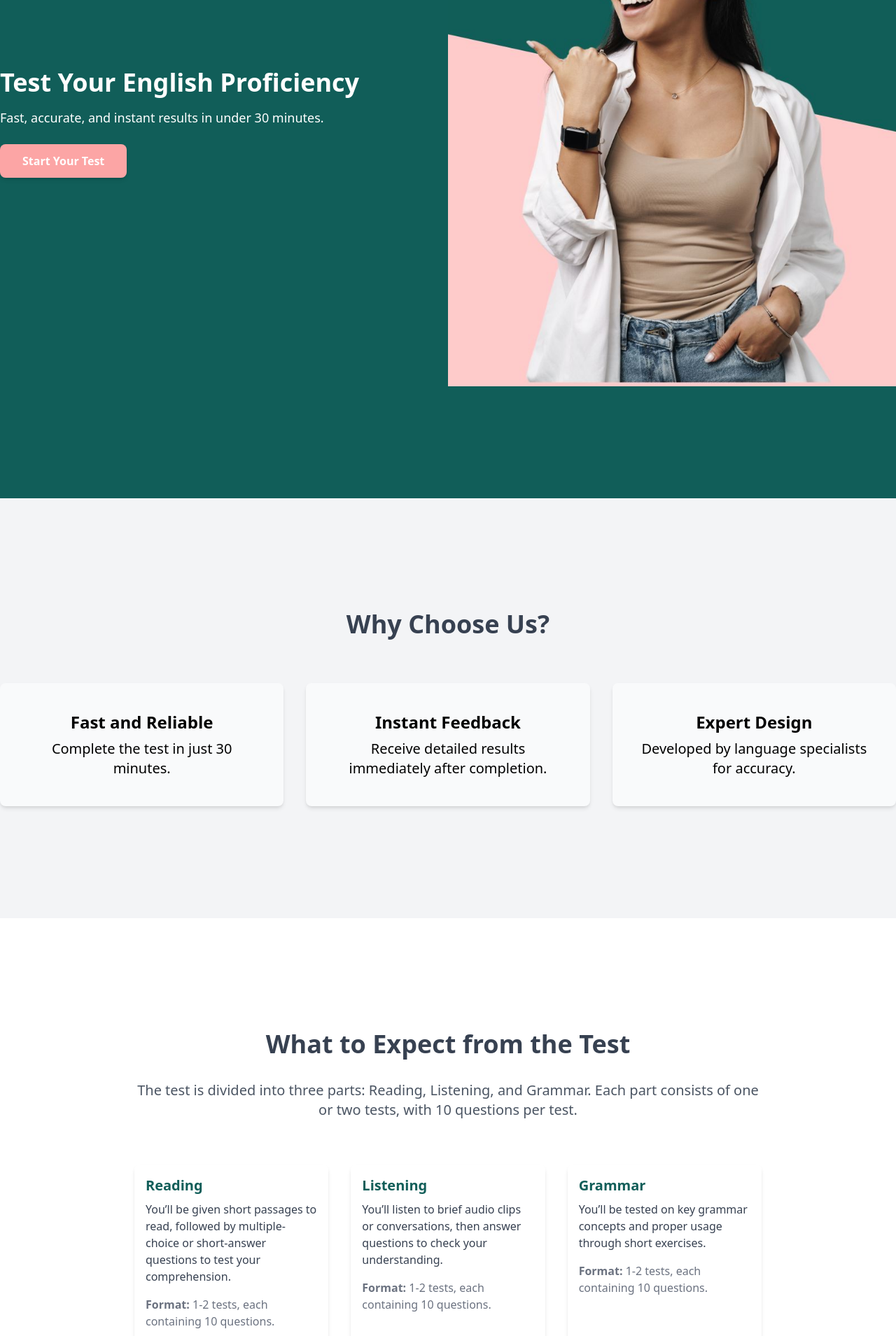
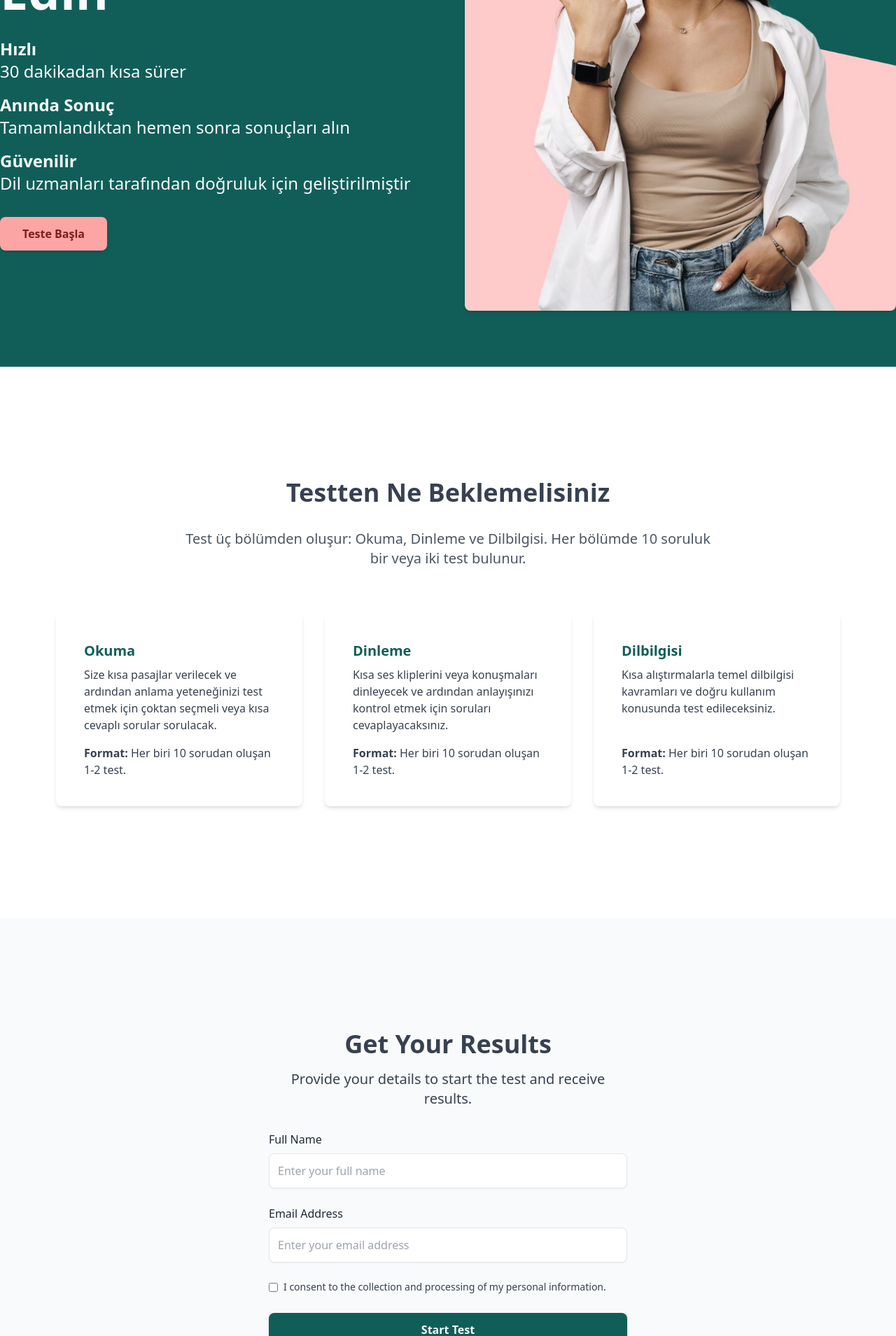
Before and after one commit to annasvst/english-learning-platform, a Next.js app: page / in a window 1280 px wide. Shown: the part 360-2269 px from the top of the page at 70% size. Built offline with nearby package versions, Linux system fonts and the light colour scheme.

Commit message:
Add firebase to store user information

```diff
--- a/package.json
+++ b/package.json
@@ -10,6 +10,7 @@
     "test": "jest"
   },
   "dependencies": {
+    "firebase": "^11.2.0",
     "next": "15.1.2",
     "react": "^19.0.0",
     "react-dom": "^19.0.0"
--- a/src/app/_landingPageComponents/Features.tsx
+++ b/src/app/_landingPageComponents/Features.tsx
@@ -1,8 +1,8 @@
 export const Features = () => {
   return (
     <section id="features" className="py-40 bg-gray-100 dark:bg-gray-700">
-        <div className="container mx-auto text-center">
-            <h2 className="text-4xl text-gray-700 dark:gray-50 font-bold">Why Choose Us?</h2>
+        <div className="container max-w-screen-2xl mx-auto text-center">
+            <h2 className="text-4xl text-gray-700 dark:text-gray-50 font-bold">Why Choose Us?</h2>
             <div className="grid grid-cols-1 md:grid-cols-3 gap-8 mt-16">
                 <div className="bg-gray-50 p-10 rounded-lg shadow-md">
                     <h3 className="text-2xl font-semibold text-primary">Fast and Reliable</h3>
--- a/src/app/_landingPageComponents/Hero.tsx
+++ b/src/app/_landingPageComponents/Hero.tsx
@@ -2,29 +2,43 @@ import Image from "next/image";
 
 export const Hero = () => {
   return (
-    <section className="bg-teal-800 text-white py-40">
-      <div className="container mx-auto flex flex-col md:flex-row items-center">
-        <div className="md:w-1/2 text-center md:text-left">
-          <h1 className="text-4xl font-extrabold">
-            Test Your English Proficiency
-          </h1>
-          <p className="mt-4 text-lg">
-            Fast, accurate, and instant results in under 30 minutes.
-          </p>
+    <section className="bg-teal-800 text-gray-50 min-h-screen flex items-center py-20">
+      <div className="container mx-auto flex flex-col md:flex-row items-center space-y-12 md:space-y-0 md:space-x-12">
+        <div className="md:w-1/2 text-center md:text-left space-y-8">
+          <h1 className="text-7xl font-semibold">İngilizce Seviyenizi Test Edin</h1>
+          <ul className="space-y-4">
+            <li>
+              <h2 className="text-2xl font-bold">Hızlı</h2>
+              <p className="text-2xl">30 dakikadan kısa sürer</p>
+            </li>
+            <li>
+              <h2 className="text-2xl font-bold">Anında Sonuç</h2>
+              <p className="text-2xl">
+                Tamamlandıktan hemen sonra sonuçları alın
+              </p>
+            </li>
+            <li>
+              <h2 className="text-2xl font-bold">Güvenilir</h2>
+              <p className="text-2xl">
+                Dil uzmanları tarafından doğruluk için geliştirilmiştir
+              </p>
+            </li>
+          </ul>
           <a
             href="#form"
-            className="mt-6 inline-block bg-red-300 text-primary font-bold py-3 px-8 rounded-lg shadow-md hover:bg-red-400"
+            className="mt-6 inline-block bg-red-300 text-red-900 font-bold py-3 px-8 rounded-lg shadow-md hover:bg-red-400"
           >
-            Start Your Test
+            Teste Başla
           </a>
         </div>
-        <div className="md:w-1/2 mt-8 md:mt-0">
+        <div className="w-full md:w-1/2">
           <Image
             src="/images/hero_section_image.jpg"
-            alt="A yound woman smiling"
+            alt="Gülen genç bir kadın"
             layout="responsive"
             width={600}
             height={740}
+            className="rounded-lg shadow-md"
           />
         </div>
       </div>
--- a/src/app/_landingPageComponents/Info.tsx
+++ b/src/app/_landingPageComponents/Info.tsx
@@ -1,55 +1,53 @@
 export const Info = () => {
+  const testInfoCards = [
+    {
+      title: "Okuma",
+      description:
+        "Size kısa pasajlar verilecek ve ardından anlama yeteneğinizi test etmek için çoktan seçmeli veya kısa cevaplı sorular sorulacak.",
+      format: "Her biri 10 sorudan oluşan 1-2 test.",
+    },
+    {
+      title: "Dinleme",
+      description:
+        "Kısa ses kliplerini veya konuşmaları dinleyecek ve ardından anlayışınızı kontrol etmek için soruları cevaplayacaksınız.",
+      format: "Her biri 10 sorudan oluşan 1-2 test.",
+    },
+    {
+      title: "Dilbilgisi",
+      description:
+        "Kısa alıştırmalarla temel dilbilgisi kavramları ve doğru kullanım konusunda test edileceksiniz.",
+      format: "Her biri 10 sorudan oluşan 1-2 test.",
+    },
+  ];
+
   return (
-    <section className="mx-auto w-full max-w-4xl py-40">
-      <div className="text-center mb-6">
+    <section className="py-40 px-20">
+      <div className="max-w-screen-md mx-auto text-center">
         <h2 className="text-4xl text-gray-700 font-semibold">
-          What to Expect from the Test
+          Testten Ne Beklemelisiniz
         </h2>
         <p className="text-xl text-gray-600 my-8">
-          The test is divided into three parts: Reading, Listening, and Grammar.
-          Each part consists of one or two tests, with 10 questions per test.
+        Test üç bölümden oluşur: Okuma, Dinleme ve Dilbilgisi. Her bölümde 10 soruluk bir veya iki test bulunur.
         </p>
       </div>
 
-      <div className="grid grid-cols-1 md:grid-cols-3 gap-8 mt-16">
-        <div className="rounded-lg p-4 shadow-md hover:shadow-xl transition-shadow duration-200">
-          <h3 className="text-xl font-semibold text-teal-800 mb-2">
-            Reading
-          </h3>
-          <p className="text-gray-700 mb-4">
-            You’ll be given short passages to read, followed by multiple-choice
-            or short-answer questions to test your comprehension.
-          </p>
-          <p className="text-gray-500">
-            <strong>Format:</strong> 1-2 tests, each containing 10 questions.
-          </p>
-        </div>
-
-        <div className="rounded-lg p-4 shadow-md hover:shadow-xl transition-shadow duration-200">
-          <h3 className="text-xl font-semibold text-teal-800 mb-2">
-            Listening
-          </h3>
-          <p className="text-gray-700 mb-4">
-            You’ll listen to brief audio clips or conversations, then answer
-            questions to check your understanding.
-          </p>
-          <p className="text-gray-500">
-            <strong>Format:</strong> 1-2 tests, each containing 10 questions.
-          </p>
-        </div>
-
-        <div className="rounded-lg p-4 shadow-md hover:shadow-xl transition-shadow duration-200">
-          <h3 className="text-xl font-semibold text-teal-800 mb-2">
-            Grammar
-          </h3>
-          <p className="text-gray-700 mb-4">
-            You’ll be tested on key grammar concepts and proper usage through
-            short exercises.
-          </p>
-          <p className="text-gray-500">
-            <strong>Format:</strong> 1-2 tests, each containing 10 questions.
-          </p>
-        </div>
+      <div className="max-w-screen-2xl mx-auto grid grid-cols-1 md:grid-cols-3 gap-8 mt-16">
+        {testInfoCards.map((card, index) => (
+          <div
+            key={index}
+            className="rounded-lg p-10 shadow-md hover:shadow-xl transition-shadow duration-200 flex flex-col justify-between	"
+          >
+            <div>
+              <h3 className="text-xl font-semibold text-teal-800 mb-2">
+                {card.title}
+              </h3>
+              <p className="text-gray-700 mb-4">{card.description}</p>
+            </div>
+            <p className="text-gray-700">
+              <span className="font-semibold">Format:</span> {card.format}
+            </p>
+          </div>
+        ))}
       </div>
     </section>
   );
--- a/src/app/_landingPageComponents/StartTestForm.tsx
+++ b/src/app/_landingPageComponents/StartTestForm.tsx
@@ -1,39 +1,59 @@
-import { redirect } from "next/navigation";
+'use client';
+
+import { useRouter } from 'next/navigation'
 import { useTestAnswers } from "../test/TestAnswersProvider";
 import Form from 'next/form';
 
 export const StartTestForm = () => {
     const { dispatch } = useTestAnswers();
+    const router = useRouter();
 
-    const handleStartTest = (formData: FormData) => {
-        const fullName = formData.get("fullname");
+    const handleStartTest = async (formData: FormData) => {
+        const name = formData.get("fullname");
         const email = formData.get("email");
+        const consent = formData.get("consent");
 
-        console.log("Full Name:", fullName);
-        console.log("Email:", email);
+        try {
+            const response = await fetch('/api/user', {
+              method: 'POST',
+              headers: {
+                'Content-Type': 'application/json',
+              },
+              body: JSON.stringify({ name, email, consent }),
+            });
 
-        dispatch({ type: "RESET_ANSWERS" });
-        redirect("/test/reading");
+            console.log(response);
+
+            if (response.ok) {
+              console.log('User created successfully');
+              dispatch({ type: "RESET_ANSWERS" });
+              router.push('/test/reading');
+            } else {
+              console.error('Error creating user');
+            }
+          } catch (error) {
+            console.error('Error:', error);
+          }
     };
 
     return (
         <section id="htmlForm" className="py-40 bg-gray-50">
             <div className="container mx-auto max-w-lg">
-                <h2 className="text-4xl font-bold text-center text-primary gray-700">Get Your Results</h2>
-                <p className="mt-4 text-center gray-700 text-xl">Provide your details to start the test and receive results.</p>
-                <Form className="mt-8 space-y-6" action={handleStartTest}>
+                <h2 className="text-4xl font-bold text-center text-primary text-gray-700">Get Your Results</h2>
+                <p className="mt-4 text-center text-gray-700 text-xl">Provide your details to start the test and receive results.</p>
+                <Form className="mt-8 space-y-6" action={handleStartTest} id="form">
                     <div>
-                        <label htmlFor="fullname" className="block font-medium gray-800">Full Name</label>
+                        <label htmlFor="fullname" className="block font-medium text-gray-800">Full Name</label>
                         <input type="text" id="fullname" name="fullname" className="w-full mt-2 p-3 border rounded-lg shadow-sm" placeholder="Enter your full name" required />
                     </div>
                     <div>
-                        <label htmlFor="email" className="block font-medium gray-800">Email Address</label>
+                        <label htmlFor="email" className="block font-medium text-gray-800">Email Address</label>
                         <input type="email" id="email" name="email" className="w-full mt-2 p-3 border rounded-lg shadow-sm" placeholder="Enter your email address" required />
                     </div>
                     <div>
                         <label className="inline-flex items-center">
                             <input type="checkbox" id="consent" name="consent" className="htmlForm-checkbox text-primary" required />
-                            <span className="ml-2 text-sm gray-700">I consent to the collection and processing of my personal information.</span>
+                            <span className="ml-2 text-sm text-gray-700">I consent to the collection and processing of my personal information.</span>
                         </label>
                     </div>
                     <button type="submit" className="w-full bg-teal-800 text-gray-50 font-bold py-3 p-10 rounded-lg shadow-md hover:bg-teal-700">Start Test</button>
--- /dev/null
+++ b/src/app/api/user/route.ts
@@ -0,0 +1,43 @@
+import { initializeApp } from 'firebase/app';
+import { getFirestore, doc, setDoc, collection } from 'firebase/firestore';
+import { NextRequest, NextResponse } from 'next/server';
+
+const firebaseConfig = {
+  apiKey: process.env.FIREBASE_API_KEY,
+  authDomain: process.env.FIREBASE_AUTH_DOMAIN,
+  projectId: process.env.FIREBASE_PROJECT_ID,
+  storageBucket: process.env.FIREBASE_STORAGE_BUCKET,
+  messagingSenderId: process.env.FIREBASE_MESSAGING_SENDER_ID,
+  appId: process.env.FIREBASE_APP_ID,
+  measurementId: process.env.FIREBASE_MEASUREMENT_ID
+};
+
+const app = initializeApp(firebaseConfig);
+const db = getFirestore(app);
+const usersCollectionRef = collection(db, "users");
+
+export const POST = async (req: NextRequest) => {
+  console.log('Creating user...');
+  const { name, email, consent } = await req.json();
+  const normalizedEmail = email.trim().toLowerCase();
+
+  if (!name || !email || !consent) {
+    return NextResponse.json({ error: "Name, email, and consent are required" }, { status: 400 });
+  }
+
+  const docReference = doc(usersCollectionRef, normalizedEmail);
+
+  try {
+    await setDoc(docReference, {
+      name,
+      email,
+      consent: new Date(),
+      consentText: 'I consent to the collection and processing of my personal information.'
+    });
+
+    return NextResponse.json({ message: 'User created successfully' }, { status: 201 });
+  } catch (error) {
+    console.error('Error creating user:', error);
+    return NextResponse.json({ error: "Error creating user" }, { status: 500 });
+  }
+}
--- a/src/app/page.tsx
+++ b/src/app/page.tsx
@@ -1,39 +1,14 @@
-"use client";
-
-import { redirect } from "next/navigation";
-import { useTestAnswers } from "./test/TestAnswersProvider";
 import { Hero } from "./_landingPageComponents/Hero";
-import { Features } from "./_landingPageComponents/Features";
 import { StartTestForm } from "./_landingPageComponents/StartTestForm";
 import { Info } from "./_landingPageComponents/Info";
 
 export default function Home() {
-  const { dispatch } = useTestAnswers();
-
-  const handleStartTest = () => {
-    dispatch({ type: "RESET_ANSWERS" });
-    redirect("/test/reading");
-  };
 
   return (
-    <>
+    <main>
       <Hero />
-      <Features />
       <Info />
       <StartTestForm />
-
-      <div className="grid grid-rows-[20px_1fr_20px] items-center justify-items-center min-h-screen p-8 pb-20 gap-16 sm:p-20 font-[family-name:var(--font-geist-sans)]">
-        <main className="flex flex-col gap-8 row-start-2 items-center sm:items-start">
-          <h1>Welcome to the test</h1>
-          <p>Instructions to be here</p>
-          <button
-            onClick={handleStartTest}
-            className="px-4 py-2 bg-green-600 text-white rounded shadow hover:bg-green-600 transition-colors"
-          >
-            Start test
-          </button>
-        </main>
-      </div>
-    </>
+    </main>
   );
 }
```
Also changed, not shown: public/images/hero_section_image.jpg, 1 other file (tests, documents, lock files or other folders).
